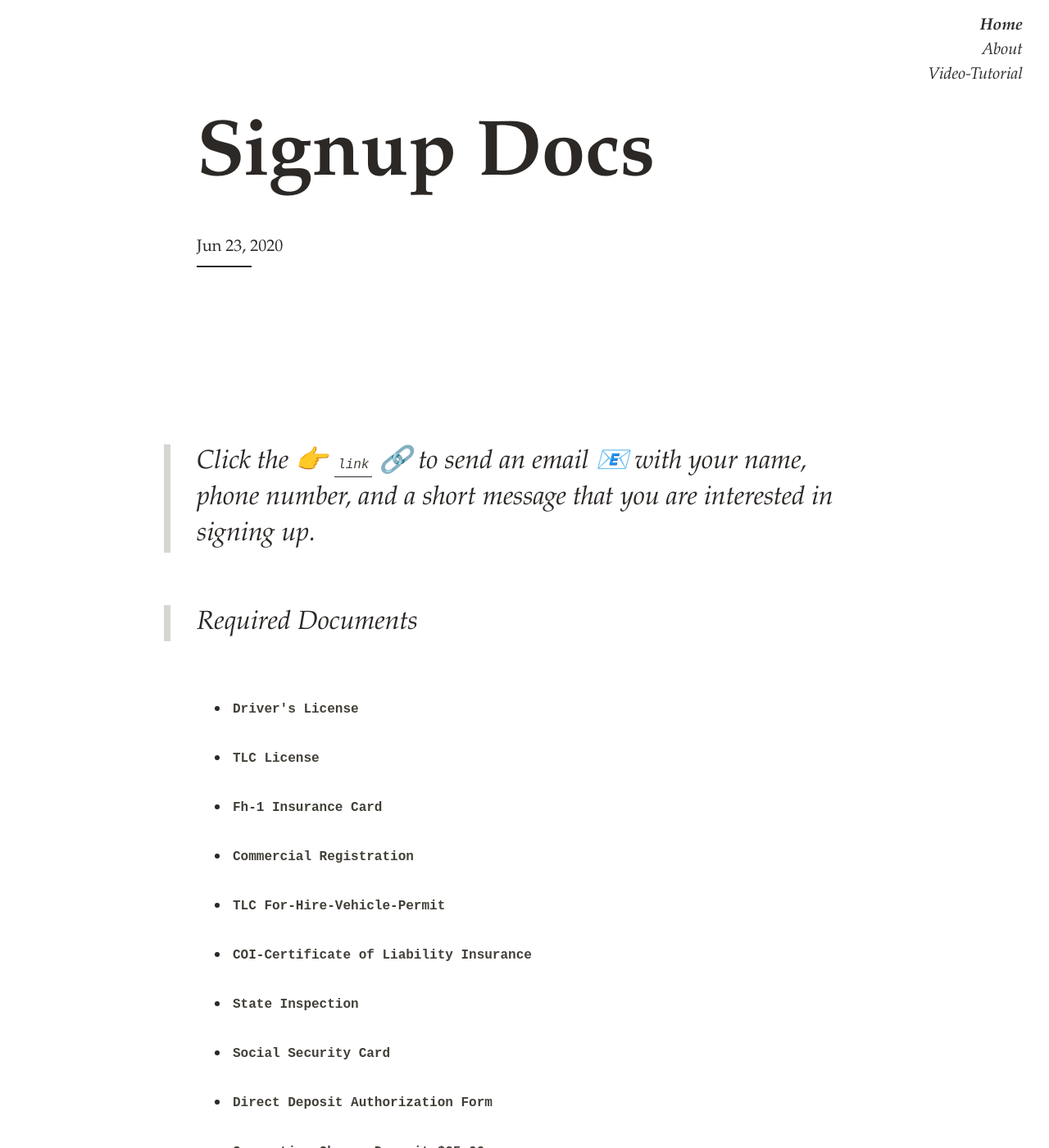
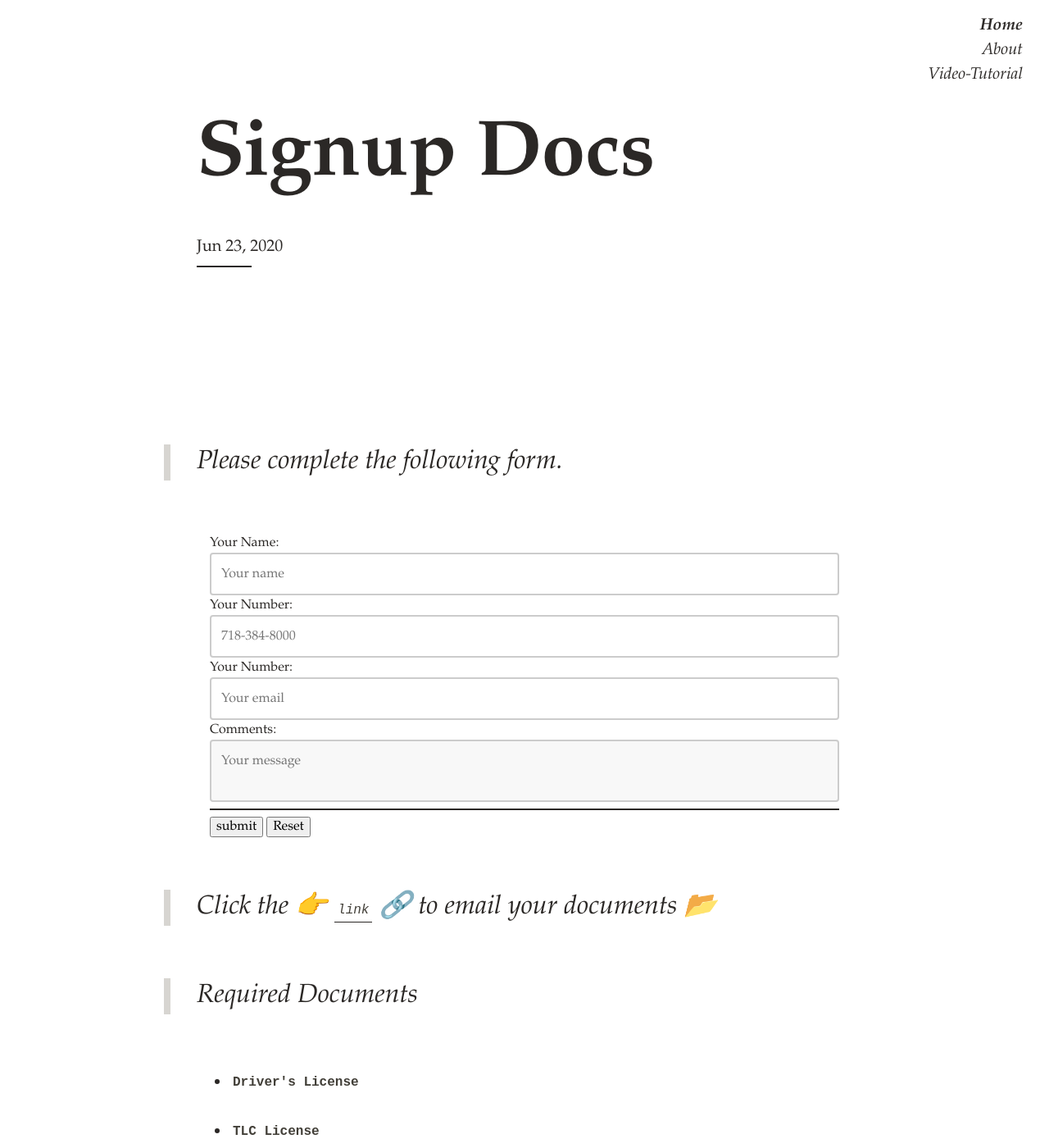
Before and after one commit to brd-blog/info-site, a Jekyll site: the page built from _posts/2020-06-23-required-documents.md, in a window 1280 px wide and 1400 px high. Shown: the whole window at 82% size. Built offline with Jekyll 4.4.1, drawn with Linux system fonts in a browser that asks for light colours; nearby versions of some CDN libraries; emoji names are drawn with the system emoji font.

Commit message:
added google form

```diff
--- /dev/null
+++ b/_includes/form.html
@@ -0,0 +1,31 @@
+<div class="container mx-auto clearfix mt-2 mt-lg-4 px-2">
+  <div class="form-group">
+    <form id="gform" name="gform" target="hidden_iframe" onsubmit="submitted=true;" action="https://docs.google.com/forms/d/e/1FAIpQLSeGCYSyRAWVfg6BB3scOGU5BK2L5nr4Oj3773s1vjWVaLD_eg/formResponse?">
+      <label for="entry.1781500597">Your Name:</label>
+      <input class="form-control" type="text" name="entry.1781500597" id="entry.1781500597" placeholder="Your name" />
+      <label for="entry.297979220">Your Number:</label>
+      <input class="form-control" type="text" id="entry.297979220" name="entry.297979220" placeholder="718-384-8000">
+      <label for="entry.1640447617">Your Number:</label>
+      <input class="form-control" type="email" name="entry.1640447617" id="entry.1640447617" placeholder="Your email" />
+      <label for="entry.1078004677">Comments:</label>
+      <textarea class="form-control" type="text" name="entry.1078004677" id="entry.1078004677" placeholder="Your message"></textarea>
+      <hr>
+      <input class="btn btn-primary" type="submit" value="submit"/>
+      <input class="btn btn-primary" type="reset" />
+    </form>
+
+    <iframe name="hidden_iframe" id="hidden_iframe" style="display:none;" onload="if(submitted){}" ></iframe>
+
+    <script src="https://code.jquery.com/jquery-3.5.1.min.js"
+     integrity="sha256-9/aliU8dGd2tb6OSsuzixeV4y/faTqgFtohetphbbj0=" crossorigin="anonymous"></script>
+     <script type="text/javascript">
+       var submitted= false;
+     </script>
+     <script type="text/javascript">
+       $('#gform').on('submit', function(e){
+         $('#gform *').fadeOut(1000);
+         $('#gform').prepend('Thank you for reaching out to us. We will respond to your message within 48 business hours for signup requests. For questions, please call 718 384-1055.')
+       });
+     </script>
+  </div>
+</div>
--- a/_posts/2020-06-23-required-documents.md
+++ b/_posts/2020-06-23-required-documents.md
@@ -6,8 +6,11 @@ category: blog
 tags: docs
 youtubeId: ADWQ-QbPi_A
 ---
+> Please complete the following form.
 
-> Click the :point_right: [`link`](mailto:office@brooklyncab.com) :link: to send an email :email: with your name, phone number, and a short message that you are interested in signing up.
+{% include form.html %}
+
+> Click the :point_right: [`link`](mailto:office@brooklyncab.com) :link: to email your documents :open_file_folder:
 
 > Required Documents
 
```
